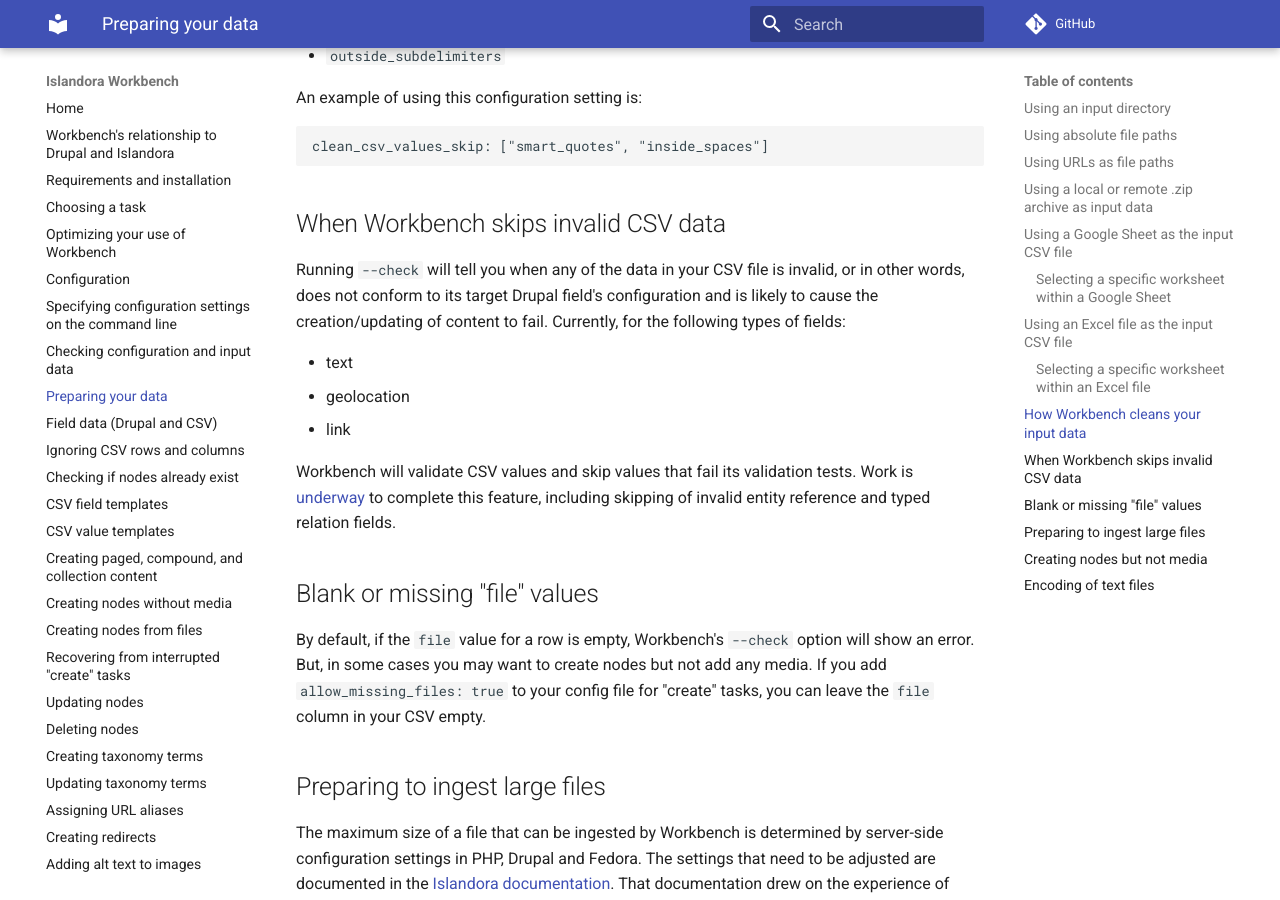
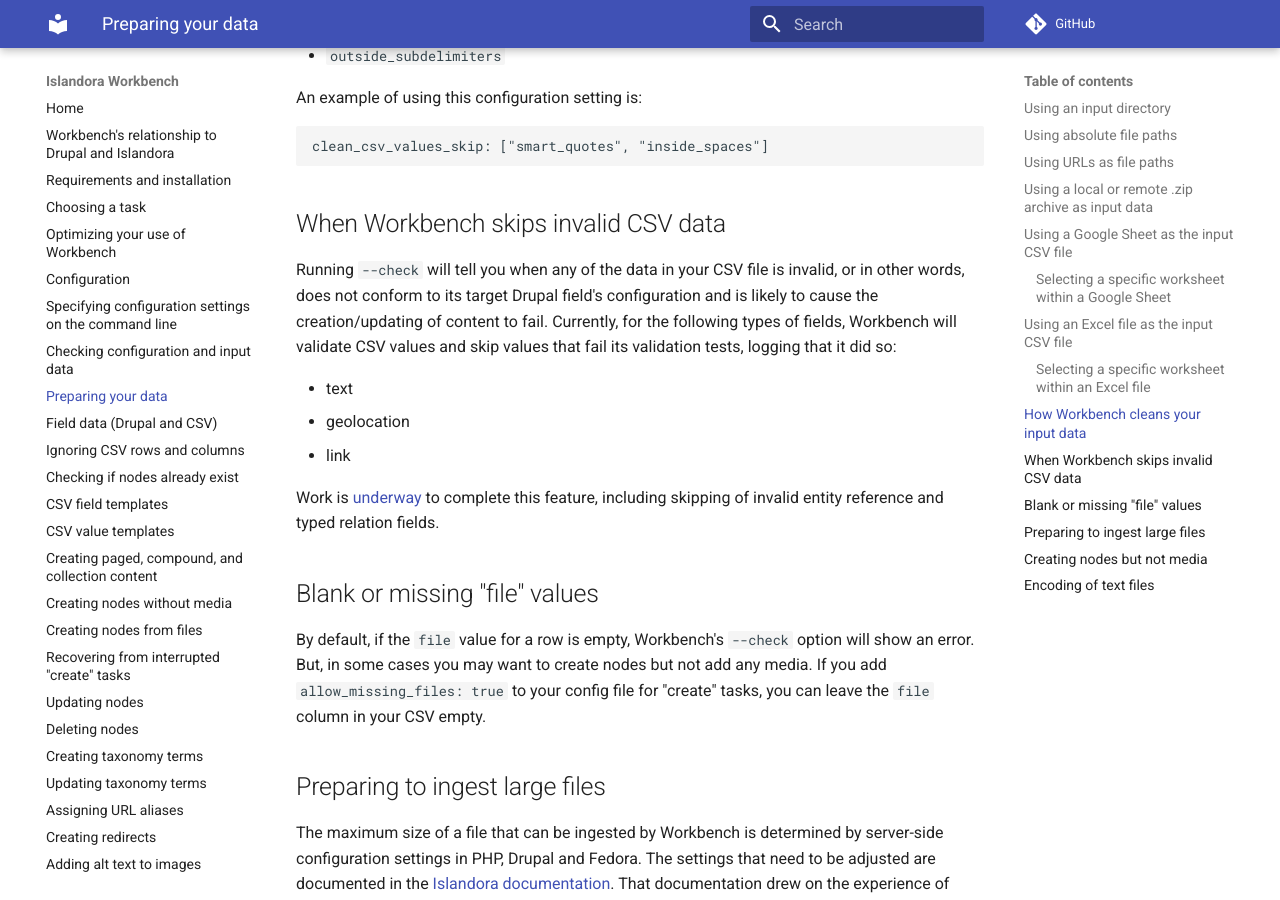
Before and after one commit to mjordan/islandora_workbench_docs, an MkDocs documentation site: the page built from docs/preparing_data.md, in a window 1280 px wide and 900 px high, scrolled down 10240 px. Built offline with MkDocs 1.6.1 and Material for MkDocs 9.7.7, drawn with Linux system fonts in a browser that asks for light colours; comment, search, counter and statistics services are not loaded.

Commit message:
Minor edit for clarity.

```diff
--- a/docs/preparing_data.md
+++ b/docs/preparing_data.md
@@ -390,13 +390,13 @@
 
 ## When Workbench skips invalid CSV data
 
-Running `--check` will tell you when any of the data in your CSV file is invalid, or in other words, does not conform to its target Drupal field's configuration and is likely to cause the creation/updating of content to fail. Currently, for the following types of fields:
+Running `--check` will tell you when any of the data in your CSV file is invalid, or in other words, does not conform to its target Drupal field's configuration and is likely to cause the creation/updating of content to fail. Currently, for the following types of fields, Workbench will validate CSV values and skip values that fail its validation tests, logging that it did so:
 
 * text
 * geolocation
 * link
 
-Workbench will validate CSV values and skip values that fail its validation tests. Work is [underway](https://github.com/mjordan/islandora_workbench/issues/424) to complete this feature, including skipping of invalid entity reference and typed relation fields.
+Work is [underway](https://github.com/mjordan/islandora_workbench/issues/424) to complete this feature, including skipping of invalid entity reference and typed relation fields.
 
 ## Blank or missing "file" values
 
```
